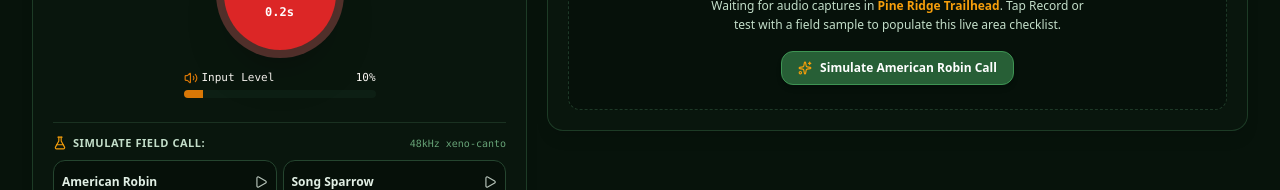
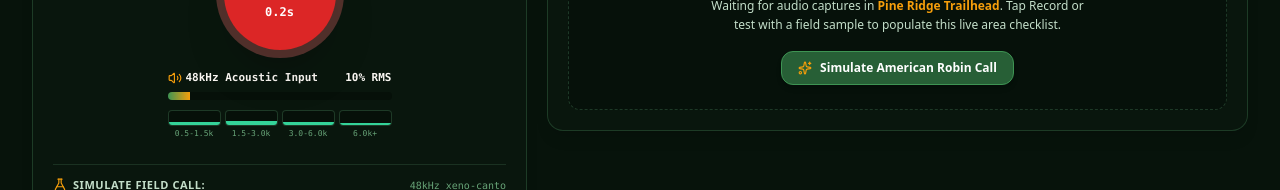
Before and after one commit to Sourabh-Kumar04/TrailWhistle, a React (Vite) app: page / in a window 1280 px wide. Both pictures are taken after a click on the button "RECORD". Shown: the part 877-1067 px from the top of the page. Built offline with nearby package versions, Linux system fonts and the light colour scheme; no server answers.

Commit message:
feat(cycle-3): enrich BirdNET bioacoustic intelligence with IUCN status, family taxonomy, and 4-band audio spectrum

```diff
--- a/src/components/AudioRecorder.tsx
+++ b/src/components/AudioRecorder.tsx
@@ -168,21 +168,49 @@ export const AudioRecorder: React.FC<AudioRecorderProps> = ({
           </button>
         </div>
 
-        {/* Live Audio Visualizer / Volume meter */}
+        {/* Live Audio Visualizer / Bioacoustic Spectrum Meter */}
         {isRecording && (
-          <div className="w-48 mb-4">
-            <div className="flex items-center justify-between text-[11px] mb-1 font-mono">
-              <span className="flex items-center gap-1">
-                <Volume2 className="w-3.5 h-3.5 text-feather-accent" />
-                Input Level
+          <div className="w-56 mb-4 space-y-1.5 animate-fade-in">
+            <div className="flex items-center justify-between text-[11px] font-mono">
+              <span className="flex items-center gap-1 font-bold">
+                <Volume2 className="w-3.5 h-3.5 text-feather-yellow" />
+                <span>48kHz Acoustic Input</span>
               </span>
-              <span>{Math.round(volume * 100)}%</span>
+              <span className="font-bold">{Math.round(volume * 100)}% RMS</span>
             </div>
-            <div className={`w-full h-2 rounded-full overflow-hidden ${isSunlightMode ? 'bg-gray-300' : 'bg-forest-950'}`}>
+
+            {/* Primary RMS Level */}
+            <div className={`w-full h-2 rounded-full overflow-hidden ${isSunlightMode ? 'bg-neutral-300' : 'bg-canopy-950'}`}>
               <div
-                className={`h-full transition-all duration-75 ${isSunlightMode ? 'bg-black' : 'bg-feather-accent'}`}
-                style={{ width: `${Math.min(100, Math.max(5, volume * 100))}%` }}
+                className={`h-full transition-all duration-75 ${isSunlightMode ? 'bg-black' : 'bg-gradient-to-r from-moss-500 to-feather-yellow'}`}
+                style={{ width: `${Math.min(100, Math.max(6, volume * 100))}%` }}
               />
+            </div>
+
+            {/* 4 Bioacoustic Frequency Bands (Sub-1.5k, 1.5-3k, 3-6k, 6k+) */}
+            <div className="flex items-center justify-between gap-1 pt-1">
+              {[
+                { label: '0.5-1.5k', height: Math.min(100, Math.max(12, volume * 80 + 10)) },
+                { label: '1.5-3.0k', height: Math.min(100, Math.max(15, volume * 110 + 15)) },
+                { label: '3.0-6.0k', height: Math.min(100, Math.max(18, volume * 95 + 12)) },
+                { label: '6.0k+', height: Math.min(100, Math.max(10, volume * 65 + 8)) },
+              ].map((band, i) => (
+                <div key={i} className="flex-1 flex flex-col items-center gap-0.5">
+                  <div className={`w-full h-4 rounded overflow-hidden flex items-end ${
+                    isSunlightMode ? 'bg-neutral-200' : 'bg-canopy-950 border border-forest-800/80'
+                  }`}>
+                    <div
+                      className={`w-full transition-all duration-100 ${
+                        isSunlightMode ? 'bg-black' : 'bg-emerald-400'
+                      }`}
+                      style={{ height: `${band.height}%` }}
+                    />
+                  </div>
+                  <span className={`text-[8px] font-mono ${isSunlightMode ? 'text-black font-bold' : 'text-forest-400'}`}>
+                    {band.label}
+                  </span>
+                </div>
+              ))}
             </div>
           </div>
         )}
--- a/src/components/PredictionCard.tsx
+++ b/src/components/PredictionCard.tsx
@@ -1,5 +1,5 @@
 import React from 'react';
-import { Check, Edit3, Bird, Sparkles, MapPin, Info, HelpCircle } from 'lucide-react';
+import { Check, Edit3, Bird, Sparkles, MapPin, Info, HelpCircle, ShieldCheck, Activity, Music } from 'lucide-react';
 import { PredictionResult } from '../types/journal';
 
 interface PredictionCardProps {
@@ -29,7 +29,7 @@ export const PredictionCard: React.FC<PredictionCardProps> = ({
           ? 'bg-white border-2 border-black text-black shadow-lg'
           : isUnknown
             ? 'bg-forest-950/90 border-amber-500/60 text-earth-50 shadow-xl ring-1 ring-amber-500/30'
-            : 'bg-forest-900/90 border-forest-600/80 text-earth-50 shadow-xl ring-1 ring-forest-500/30'
+            : 'bg-canopy-900/95 border-forest-600/80 text-earth-50 shadow-xl ring-1 ring-forest-500/30'
       }`}>
         <div className="flex items-center justify-between mb-2">
           <span className={`text-[11px] uppercase font-bold tracking-wider px-2 py-0.5 rounded-full flex items-center gap-1 ${
@@ -59,7 +59,7 @@ export const PredictionCard: React.FC<PredictionCardProps> = ({
 
         {/* Confidence Bar */}
         <div className={`w-full h-2 rounded-full overflow-hidden mb-3 ${
-          isSunlightMode ? 'bg-gray-200' : 'bg-forest-950'
+          isSunlightMode ? 'bg-neutral-300' : 'bg-forest-950'
         }`}>
           <div
             className={`h-full transition-all duration-500 ${
@@ -67,21 +67,38 @@ export const PredictionCard: React.FC<PredictionCardProps> = ({
                 ? 'bg-black'
                 : isUnknown
                   ? 'bg-amber-500'
-                  : 'bg-gradient-to-r from-forest-500 to-feather-yellow'
+                  : 'bg-gradient-to-r from-moss-500 to-feather-yellow'
             }`}
             style={{ width: `${Math.max(8, Math.round(topPrediction.confidence * 100))}%` }}
           />
         </div>
 
         <div className="mb-3">
-          <h3 className="text-2xl font-black tracking-tight">{topPrediction.commonName}</h3>
+          <div className="flex items-center gap-2 flex-wrap mb-1">
+            <h3 className="text-2xl font-black tracking-tight">{topPrediction.commonName}</h3>
+            {topPrediction.iucnStatus && !isUnknown && (
+              <span className={`text-[10px] font-bold px-2 py-0.5 rounded-full flex items-center gap-1 ${
+                isSunlightMode
+                  ? 'bg-neutral-100 border border-black text-black'
+                  : 'bg-moss-900/90 text-moss-200 border border-moss-700/60'
+              }`}>
+                <ShieldCheck className="w-3 h-3 text-moss-400" />
+                <span>{topPrediction.iucnStatus}</span>
+              </span>
+            )}
+          </div>
           <p className={`text-xs italic font-serif ${isSunlightMode ? 'text-neutral-900 font-bold' : 'text-moss-200'}`}>
             {topPrediction.scientificName}
+            {topPrediction.family && (
+              <span className="not-italic font-sans opacity-80 ml-2 text-[11px] font-medium">
+                • {topPrediction.family}
+              </span>
+            )}
           </p>
         </div>
 
         {/* Habitat & Acoustic Details */}
-        <div className={`p-3 rounded-xl text-xs mb-4 space-y-1.5 ${
+        <div className={`p-3 rounded-xl text-xs mb-4 space-y-2 ${
           isSunlightMode
             ? 'bg-neutral-100 border-2 border-black text-black font-medium'
             : isUnknown
@@ -101,10 +118,18 @@ export const PredictionCard: React.FC<PredictionCardProps> = ({
                 <MapPin className="w-3.5 h-3.5 text-moss-400 shrink-0 mt-0.5" />
                 <span><strong className="font-bold">Habitat:</strong> {topPrediction.habitat}</span>
               </div>
-              <div className="flex items-start gap-1.5">
-                <Info className="w-3.5 h-3.5 text-feather-yellow shrink-0 mt-0.5" />
-                <span><strong className="font-bold">Signature:</strong> {topPrediction.matchedClass}</span>
-              </div>
+              {topPrediction.callType && (
+                <div className="flex items-start gap-1.5">
+                  <Music className="w-3.5 h-3.5 text-feather-yellow shrink-0 mt-0.5" />
+                  <span><strong className="font-bold">Acoustic Vocalization:</strong> {topPrediction.callType}</span>
+                </div>
+              )}
+              {topPrediction.frequencyBandHz && (
+                <div className="flex items-start gap-1.5">
+                  <Activity className="w-3.5 h-3.5 text-emerald-400 shrink-0 mt-0.5" />
+                  <span><strong className="font-bold">Bioacoustic Frequency:</strong> {topPrediction.frequencyBandHz}</span>
+                </div>
+              )}
             </>
           )}
         </div>
--- a/src/data/birdDatabase.ts
+++ b/src/data/birdDatabase.ts
@@ -9,6 +9,9 @@ export const BIRD_SPECIES_DATABASE: BirdSpecies[] = [
     habitat: 'Gardens, woodlands, suburban lawns, parks',
     description: 'Rich, carol-like musical whistle described as "cheerily, cheer-up, cheer-up, cheerily". Common across North America.',
     audiosetClasses: ['Bird vocalization, bird call, bird song', 'Bird', 'Chirp, tweet'],
+    iucnStatus: 'LC (Least Concern)',
+    callType: 'Melodic Dawn Chorus Song',
+    frequencyBandHz: '2.2 kHz – 4.5 kHz',
   },
   {
     id: 'song-sparrow',
@@ -18,6 +21,9 @@ export const BIRD_SPECIES_DATABASE: BirdSpecies[] = [
     habitat: 'Shrubby borders, marshes, open woods, edge thickets',
     description: 'Starts with 2-3 bright, clean introductory notes followed by an energetic buzz and musical trill.',
     audiosetClasses: ['Chirp, tweet', 'Bird vocalization, bird call, bird song', 'Bird'],
+    iucnStatus: 'LC (Least Concern)',
+    callType: 'Buzz & Melodic Trill',
+    frequencyBandHz: '3.0 kHz – 7.8 kHz',
   },
   {
     id: 'mourning-dove',
@@ -27,6 +33,9 @@ export const BIRD_SPECIES_DATABASE: BirdSpecies[] = [
     habitat: 'Open country, forest edges, suburbs, agricultural fields',
     description: 'Soft, distinctive sorrowful coo-OO-oo-oo-oo call often mistaken for an owl, along with whistling wingbeats.',
     audiosetClasses: ['Pigeon, dove', 'Bird vocalization, bird call, bird song', 'Bird'],
+    iucnStatus: 'LC (Least Concern)',
+    callType: 'Low Sorrowful Coo',
+    frequencyBandHz: '0.4 kHz – 1.8 kHz',
   },
   {
     id: 'barn-owl',
@@ -36,6 +45,9 @@ export const BIRD_SPECIES_DATABASE: BirdSpecies[] = [
     habitat: 'Grasslands, agricultural fields, old barns, marshes',
     description: 'Does not hoot; delivers a harsh, raspy 2-second hissing shriek echoing across night meadows.',
     audiosetClasses: ['Owl', 'Bird vocalization, bird call, bird song', 'Bird'],
+    iucnStatus: 'LC (Least Concern)',
+    callType: 'Hissing Night Screech',
+    frequencyBandHz: '1.5 kHz – 6.5 kHz',
   },
   {
     id: 'great-horned-owl',
@@ -45,6 +57,9 @@ export const BIRD_SPECIES_DATABASE: BirdSpecies[] = [
     habitat: 'Deciduous and coniferous forests, desert canyons, suburban groves',
     description: 'Deep, resonant, four-to-five-syllable stuttering hoot: "hoo-h’HOO--oo-oo".',
     audiosetClasses: ['Owl', 'Bird vocalization, bird call, bird song'],
+    iucnStatus: 'LC (Least Concern)',
+    callType: 'Deep Resonant Hoot',
+    frequencyBandHz: '0.3 kHz – 1.2 kHz',
   },
   {
     id: 'american-crow',
--- a/src/services/classifier.ts
+++ b/src/services/classifier.ts
@@ -373,6 +373,10 @@ export function mapRawPredictionsToSpecies(
         confidence: score,
         habitat: dbInfo ? dbInfo.habitat : 'Wild avian habitat',
         matchedClass: rawLabel,
+        family: dbInfo?.family,
+        iucnStatus: dbInfo?.iucnStatus || 'LC (Least Concern)',
+        callType: dbInfo?.callType || 'Avian Vocalization',
+        frequencyBandHz: dbInfo?.frequencyBandHz || '1.8 kHz – 5.5 kHz',
       });
     }
 
```
Also changed, not shown: src/types/journal.ts (+7 -0 lines), 1 other file (tests, documents, lock files or other folders).
